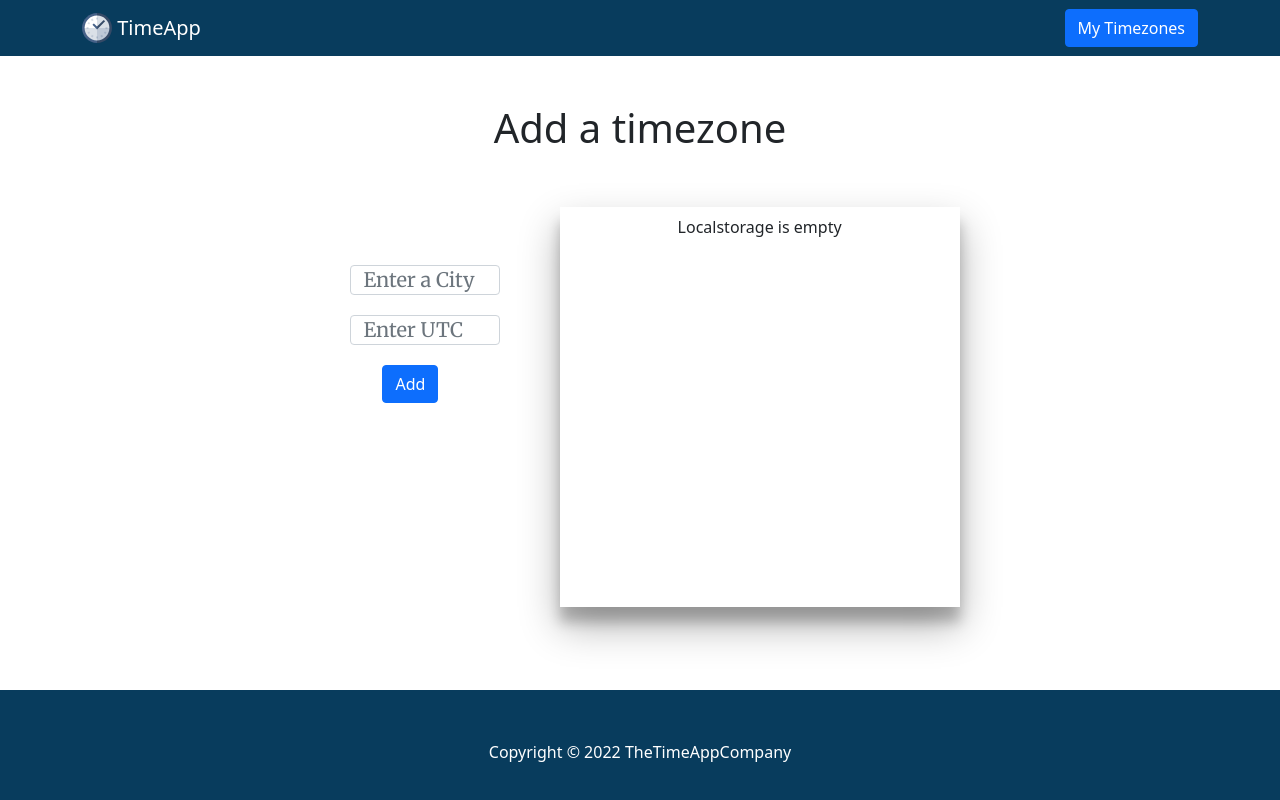
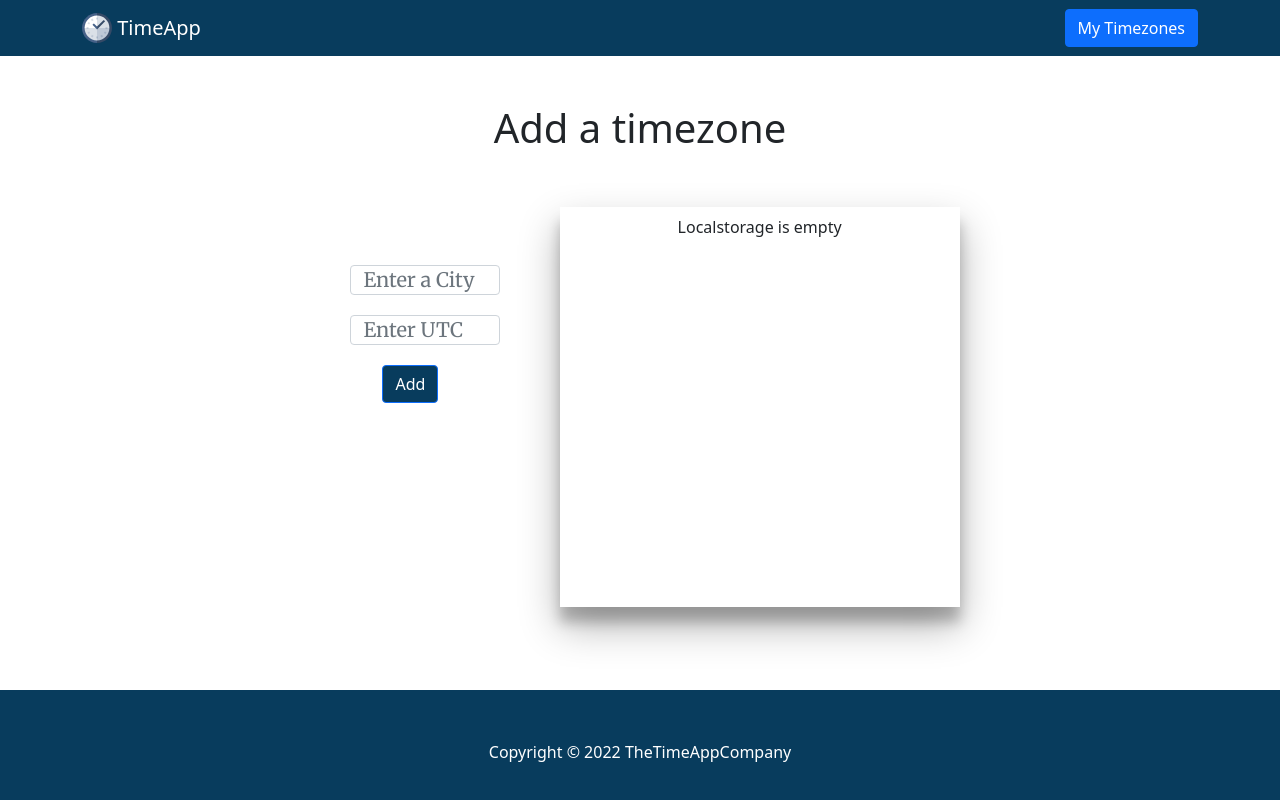
Before and after one commit to argjend551/TimeApp, a React (Vite) app: page /MyTimezones in a window 1280 px wide. Built offline with nearby package versions, Linux system fonts and the light colour scheme; grey boxes are pictures that could not be loaded.

Commit message:
Changed the color of the button in the form.

```diff
--- a/public/css/style.css
+++ b/public/css/style.css
@@ -67,3 +67,7 @@ footer {
   text-align: center;
   padding: 50px 0 20px 0;
 }
+
+.add-city-button{
+  background-color: rgb(8, 60, 93) !important;
+}
--- a/src/components/Form.jsx
+++ b/src/components/Form.jsx
@@ -80,7 +80,7 @@ function MyForm(props) {
             maxLength={2}
           />
         </Form.Group>
-        <Button type="submit" value="Add">
+        <Button type="submit" value="Add" className="add-city-button">
           Add{" "}
         </Button>
       </form>
```
